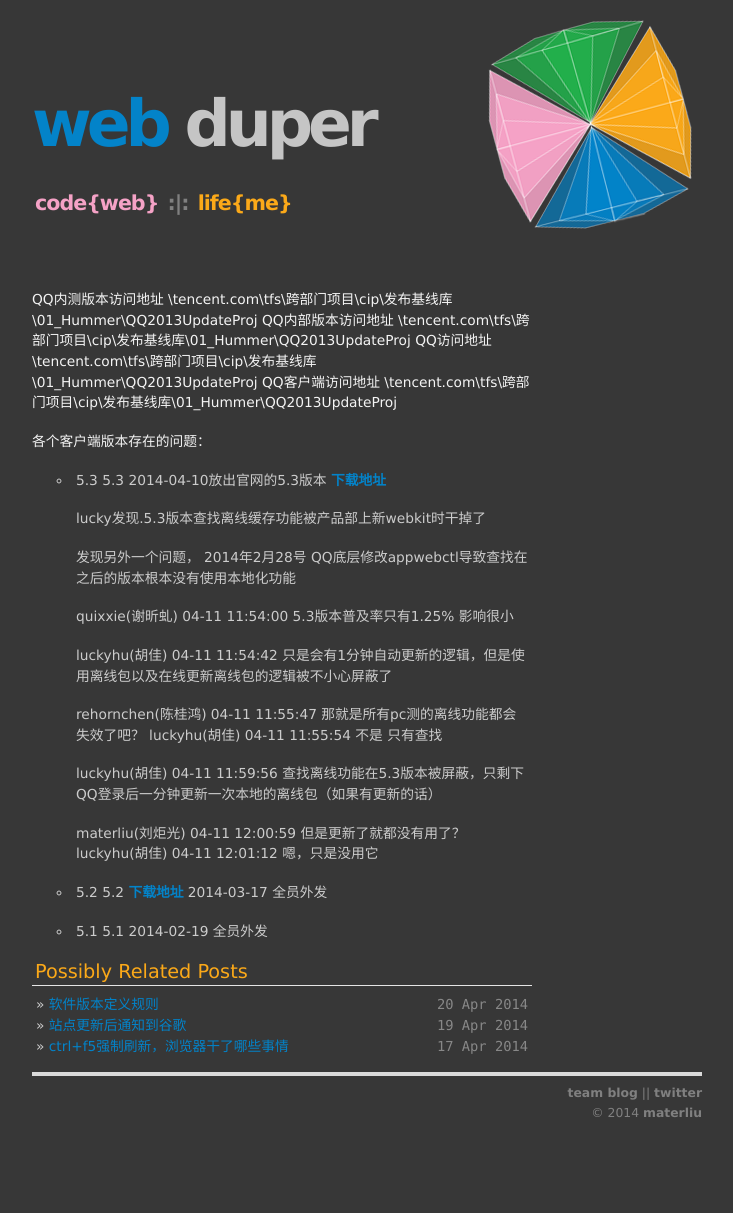
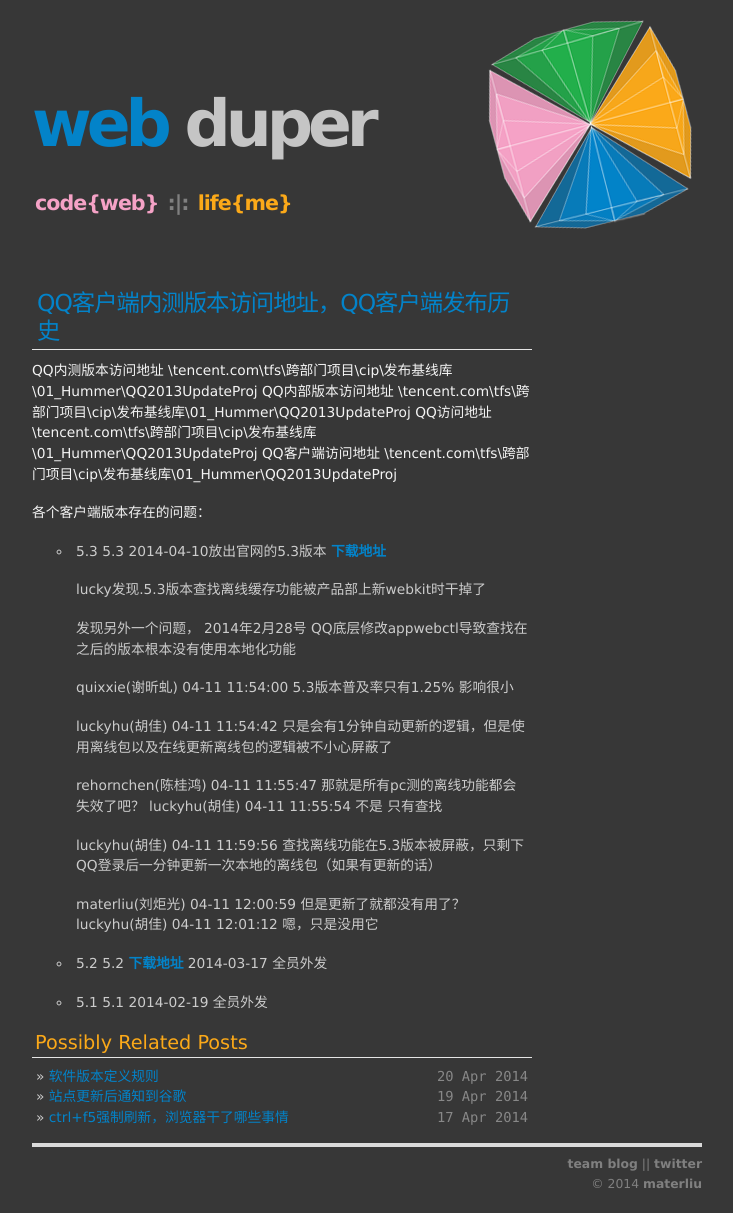
Before and after one commit to materliu/materliu.github.io, a Jekyll site: the page built from all/tencent/_posts/2014-04-10-QQ客户端版本访问地址.md, in a window 1280 px wide. Shown: the whole page, without its empty margins (273-1006 px from the left). Built offline with Jekyll 4.4.1, drawn with Linux system fonts in a browser that asks for light colours; Markdown is read by kramdown in place of the engine named in the settings; before the commit the page ends 1142 px from its top, so only the background shows below that.

Commit message:
QQ客户端版本发布历史！

```diff
--- a/all/tencent/_posts/2014-04-10-QQ客户端版本访问地址.md
+++ b/all/tencent/_posts/2014-04-10-QQ客户端版本访问地址.md
@@ -2,6 +2,8 @@
 layout: post
 title: 2014-04-10-QQ客户端版本访问地址.md
 ---
+
+## QQ客户端内测版本访问地址，QQ客户端发布历史
 
 QQ内测版本访问地址 \\tencent.com\tfs\跨部门项目\cip\发布基线库\01_Hummer\QQ2013UpdateProj
 QQ内部版本访问地址 \\tencent.com\tfs\跨部门项目\cip\发布基线库\01_Hummer\QQ2013UpdateProj
```
